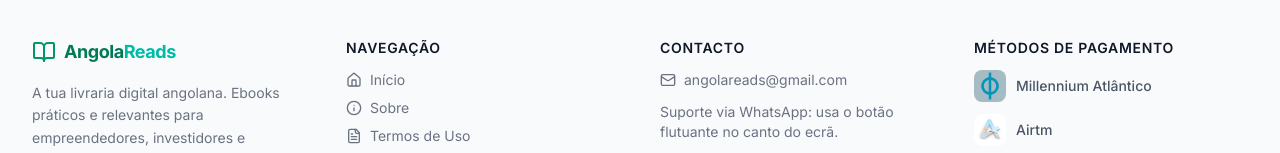
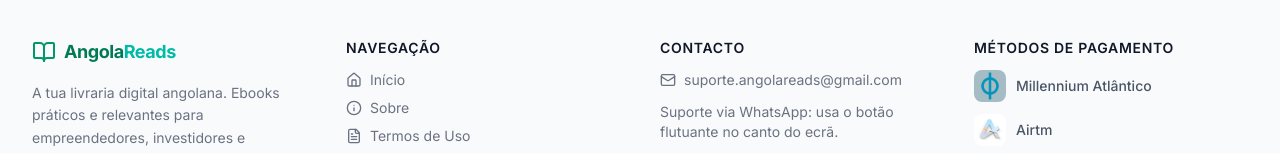
Before and after one commit to yambasenguele-dev/Angola-Reads, a Next.js app: page / in a window 1280 px wide. Shown: the part 1163-1316 px from the top of the page. Built offline with nearby package versions, Linux system fonts and the light colour scheme; no server answers; the database is empty.

Commit message:
Update Rodape.tsx

```diff
--- a/src/componentes/angolareads/Rodape.tsx
+++ b/src/componentes/angolareads/Rodape.tsx
@@ -129,7 +129,7 @@ export default function Rodape() {
                   className="flex items-center gap-2 text-sm text-gray-500 transition-colors hover:text-emerald-600"
                 >
                   <Mail className="h-4 w-4 shrink-0" />
-                  <span>angolareads@gmail.com</span>
+                  <span>suporte.angolareads@gmail.com</span>
                 </a>
                 <p className="text-sm text-gray-500">
                   Suporte via WhatsApp: usa o botão flutuante no canto do ecrã.
```
